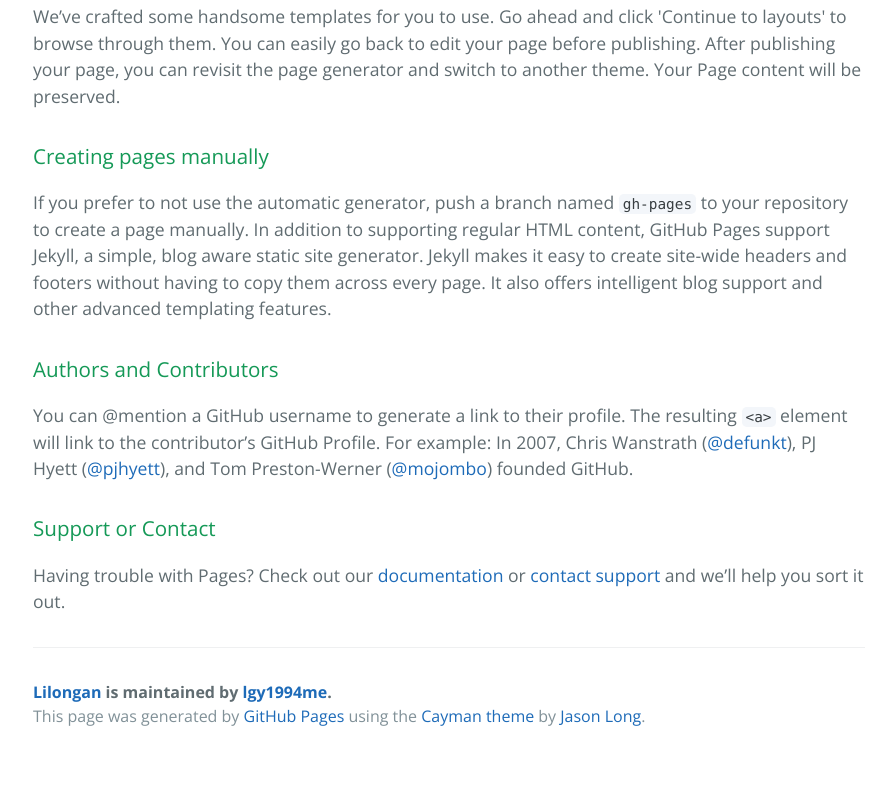
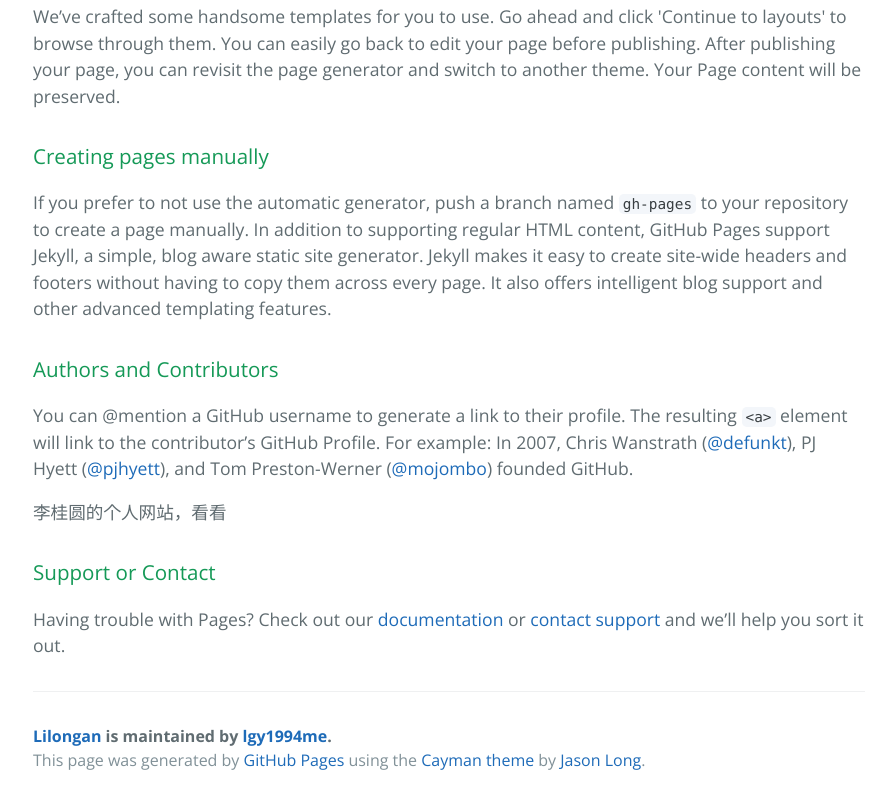
Before and after one commit to lgy1994me/hxlgy.github.io, a plain HTML site: page index.html in a window 1280 px wide. Shown: the part 646-1450 px from the top of the page, without its empty margins (191-1087 px from the left). Before the commit the page ends 1406 px from the top, so only its background shows below. Drawn offline with nearby package versions, Linux system fonts and the light colour scheme.

Commit message:
Add files via upload

```diff
--- a/index.html
+++ b/index.html
@@ -38,7 +38,7 @@
 <a id="authors-and-contributors" class="anchor" href="#authors-and-contributors" aria-hidden="true"><span aria-hidden="true" class="octicon octicon-link"></span></a>Authors and Contributors</h3>
 
 <p>You can @mention a GitHub username to generate a link to their profile. The resulting <code>&lt;a&gt;</code> element will link to the contributor’s GitHub Profile. For example: In 2007, Chris Wanstrath (<a href="https://github.com/defunkt" class="user-mention">@defunkt</a>), PJ Hyett (<a href="https://github.com/pjhyett" class="user-mention">@pjhyett</a>), and Tom Preston-Werner (<a href="https://github.com/mojombo" class="user-mention">@mojombo</a>) founded GitHub.</p>
-
+<p>李桂圆的个人网站，看看</p>
 <h3>
 <a id="support-or-contact" class="anchor" href="#support-or-contact" aria-hidden="true"><span aria-hidden="true" class="octicon octicon-link"></span></a>Support or Contact</h3>
 
```
